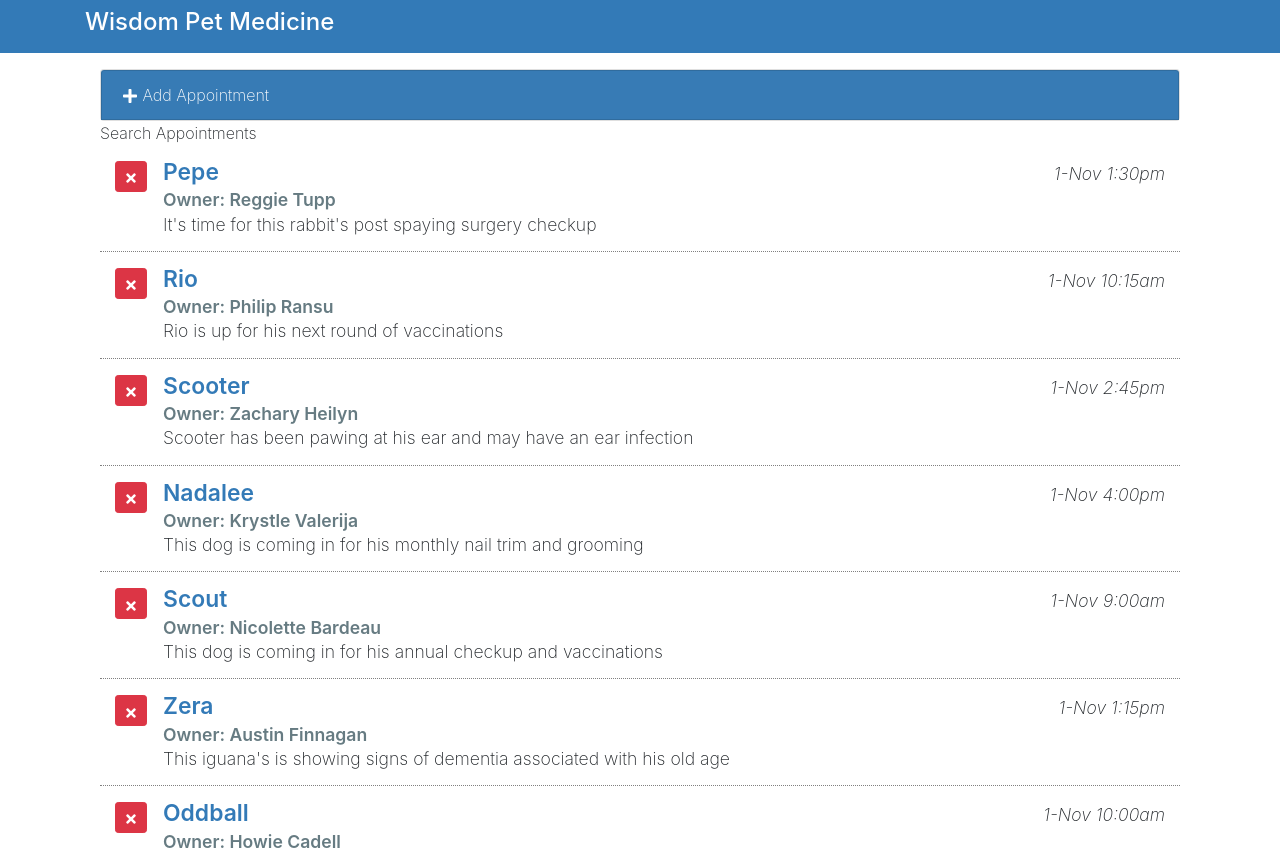
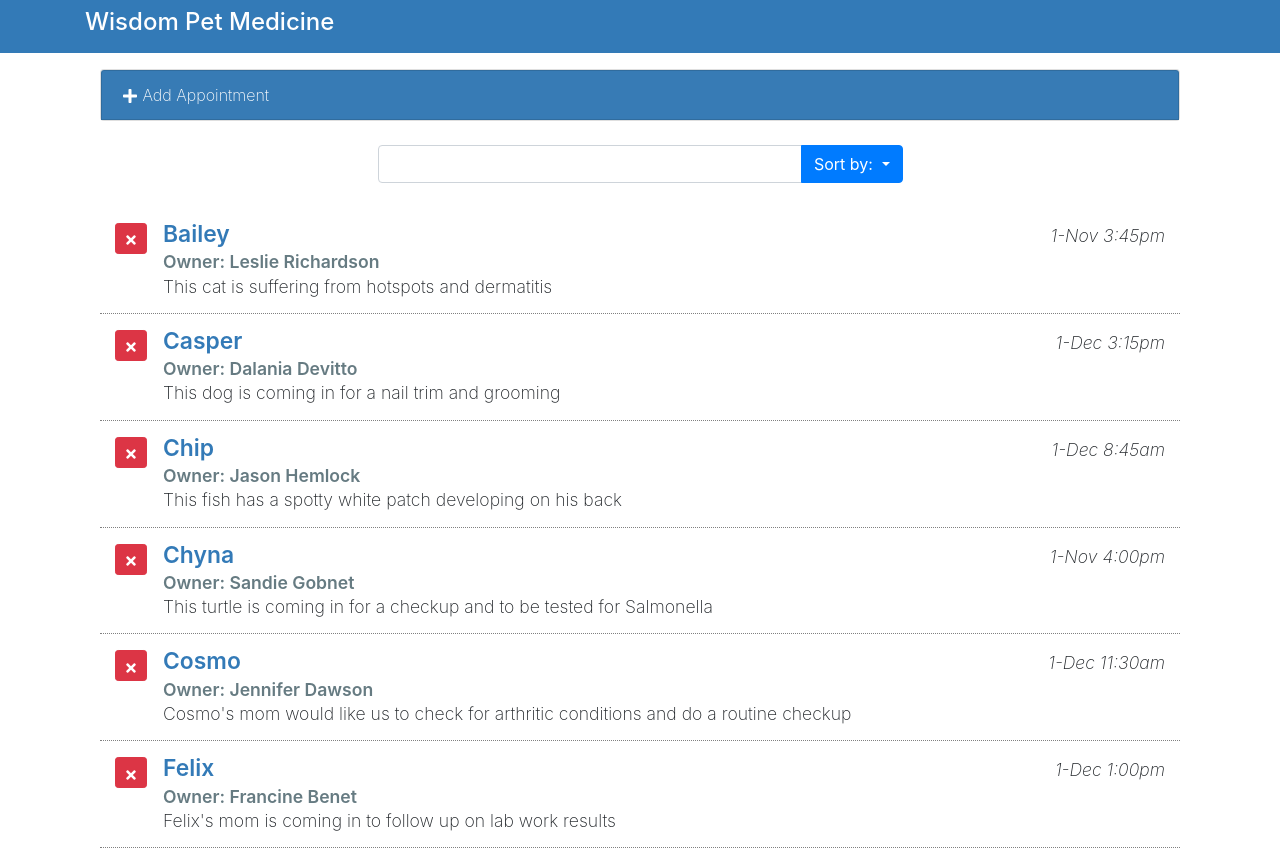
Before and after one commit to myialine/react-interface, a React (Create React App) app: page / in a window 1280 px wide. Shown: the top 850 px of the page. Built offline with nearby package versions, Linux system fonts and the light colour scheme.

Commit message:
added feature: added search bar and prepared search variables

```diff
--- a/src/components/App.js
+++ b/src/components/App.js
@@ -4,6 +4,7 @@
 import SearchAppointments from './SearchAppointments';
 import ListAppointments from './ListAppointments';
 import { without } from 'lodash';
+import { FaWizardsOfTheCoast } from 'react-icons/fa';
 
 class App extends Component {
   constructor(){
@@ -12,6 +13,8 @@
     this.state = {
       myAppointments: [],
       formDisplay: false, // initialize an empty array
+      ordeyBy: 'petName',
+      orderDir: 'asc',
       lastIndex: 0
     }
     this.deleteAppointment = this.deleteAppointment.bind(this); //sets the value of "this" for permanence reasons
@@ -61,7 +64,27 @@
   }
 
   render() {
-    return(<main className="page bg-white" id="petratings">
+
+    let order;
+    let filteredApts = this.state.myAppointments;
+    if(this.state.orderDir === 'asc'){
+      order = 1; //if order is ascending, order = 1
+    } else {     //else order is - 1
+      order = -1; //this will be used as a multiplier
+    }
+
+    filteredApts.sort((a,b) => {
+      if(a[this.state.ordeyBy].toLowerCase() <
+         b[this.state.ordeyBy].toLowerCase())
+      {
+        return -1 * order
+      } else {
+        return 1 * order
+      }
+    })
+
+    return( //displays the template
+    <main className="page bg-white" id="petratings">
       <div className="container">
         <div className="row">
           <div className="col-md-12 bg-white">
@@ -73,7 +96,7 @@
               />
               <SearchAppointments />
               <ListAppointments
-              appointments={this.state.myAppointments}
+              appointments={filteredApts}
               deleteAppointment={this.deleteAppointment}
               />
             </div>
--- a/src/components/SearchAppointments.js
+++ b/src/components/SearchAppointments.js
@@ -2,7 +2,58 @@
 
 class SearchAppointments extends Component{
     render(){
-        return <div>Search Appointments</div>
+        return (      <div className="search-appointments row justify-content-center my-4">
+        <div className="col-md-6">
+          <div className="input-group">
+            <input
+              id="SearchApts"
+              type="text"
+              className="form-control"
+              aria-label="Search Appointments"
+            />
+            <div className="input-group-append">
+              <button
+                type="button"
+                className="btn btn-primary dropdown-toggle"
+                data-toggle="dropdown"
+                aria-haspopup="true"
+                aria-expanded="false"
+              >
+                Sort by: <span className="caret" />
+              </button>
+
+              <div className="sort-menu dropdown-menu dropdown-menu-right">
+                <button className="sort-by dropdown-item"
+                        // @ts-ignore
+                        href="#">
+                  Pet Name
+                </button>
+                <button className="sort-by dropdown-item"
+                        // @ts-ignore
+                        href="#">
+                  Date
+                </button>
+                <button className="sort-by dropdown-item"
+                        // @ts-ignore
+                        href="#">
+                  Owner
+                </button>
+                <div role="separator" className="dropdown-divider" />
+                <button className="sort-by dropdown-item"
+                        // @ts-ignore
+                        href="#">
+                  Asc
+                </button>
+                <button className="sort-by dropdown-item"
+                        // @ts-ignore
+                        href="#">
+                  Desc
+                </button>
+              </div>
+            </div>
+          </div>
+        </div>
+      </div>);
     }
 }
 
```
